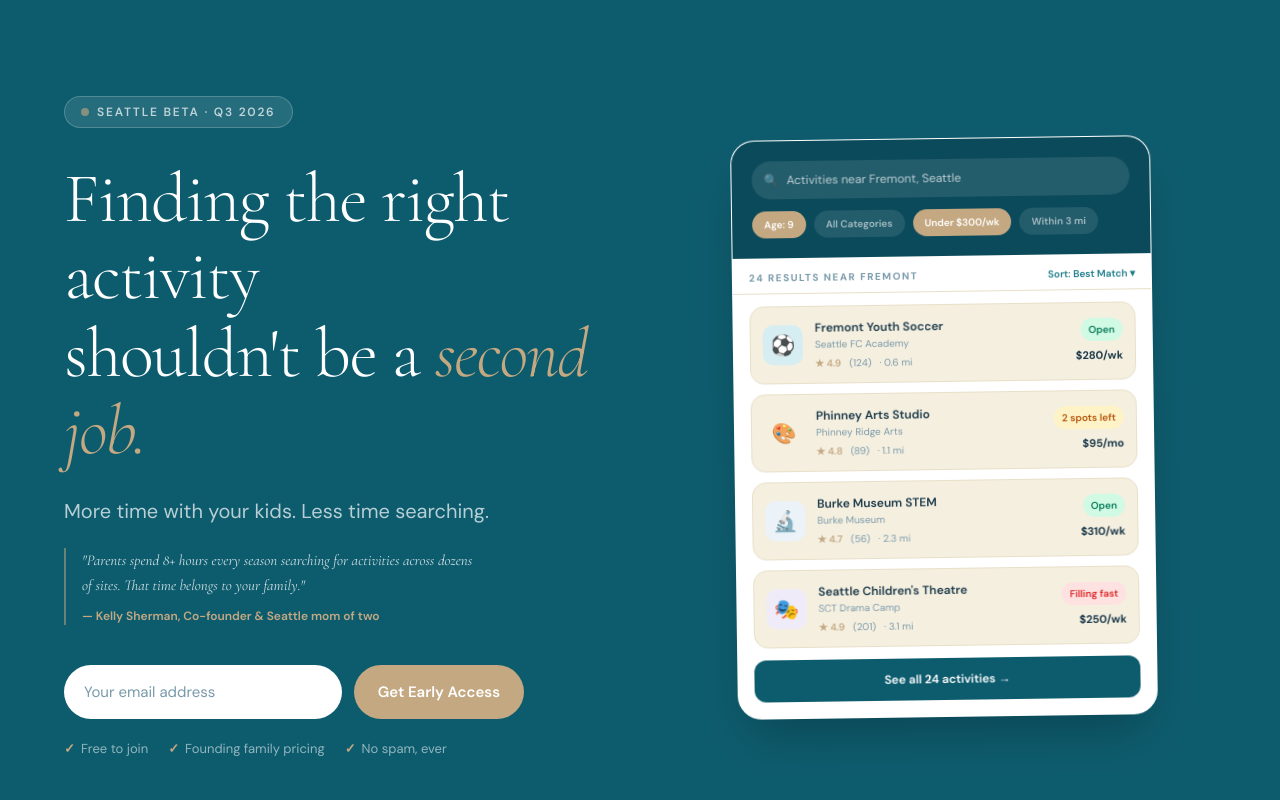
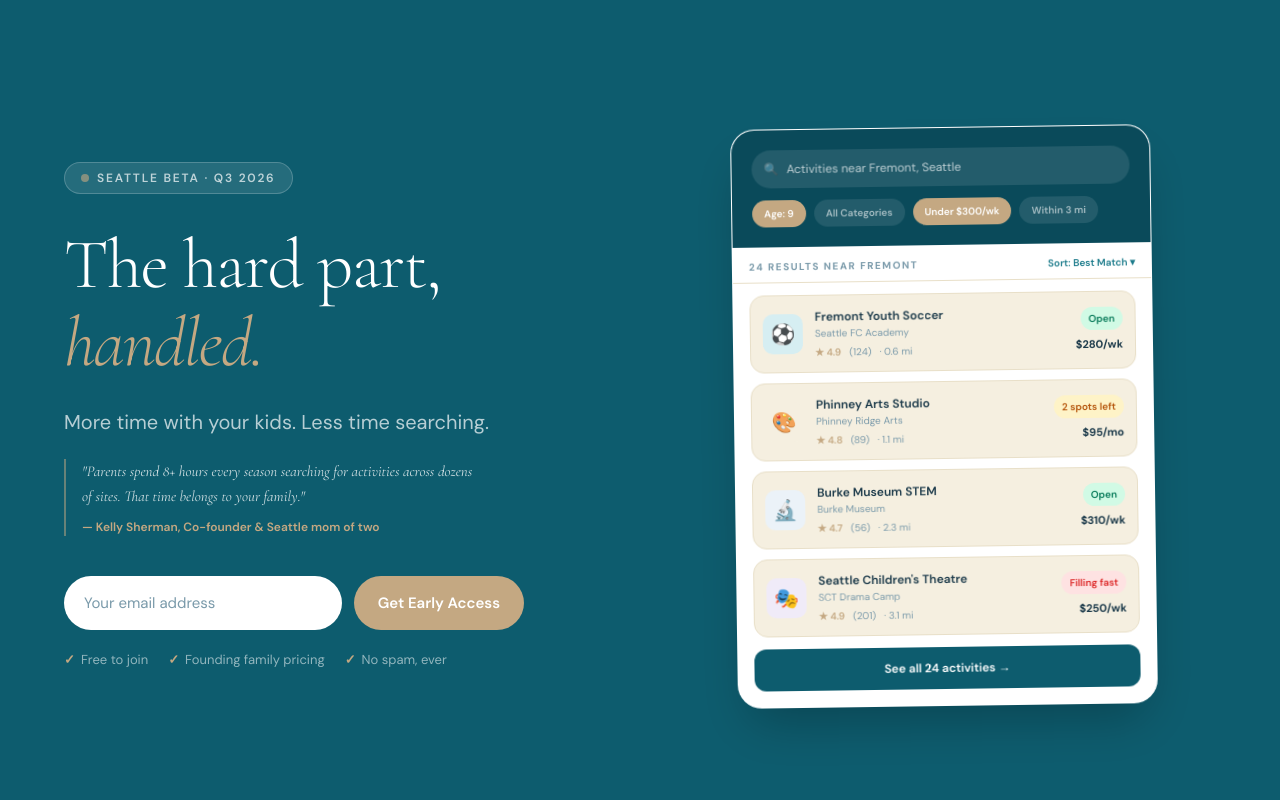
Before and after one commit to thelittlesound/littlesound-landing, a Next.js app: page / in a window 1280 px wide. Shown: the top 800 px of the page. Built offline with nearby package versions, Linux system fonts and the light colour scheme.

Commit message:
Update hero headline: The hard part, handled

```diff
--- a/app/components/Hero.tsx
+++ b/app/components/Hero.tsx
@@ -90,8 +90,8 @@ export default function Hero() {
 
           {/* Headline */}
           <h1 className="font-['Cormorant_Garamond'] text-[clamp(44px,5.5vw,72px)] font-light leading-[1.1] tracking-tight text-white mb-6">
-            Finding the right activity<br />
-            shouldn't be a <em className="italic text-[#C4A882]">second job.</em>
+            The hard part,<br />
+            <em className="italic text-[#C4A882]">handled.</em>
           </h1>
 
           {/* Subhead */}
```
